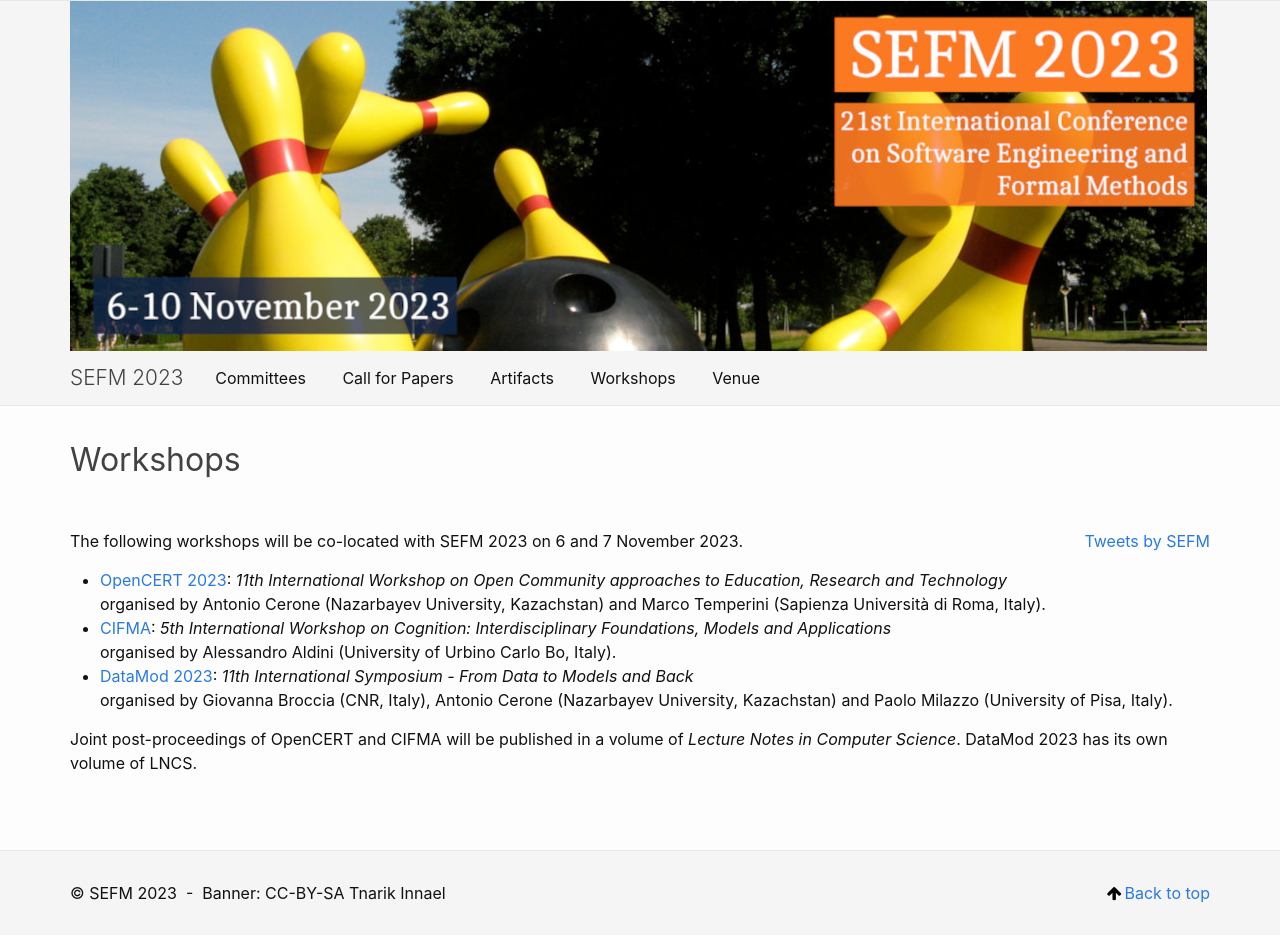
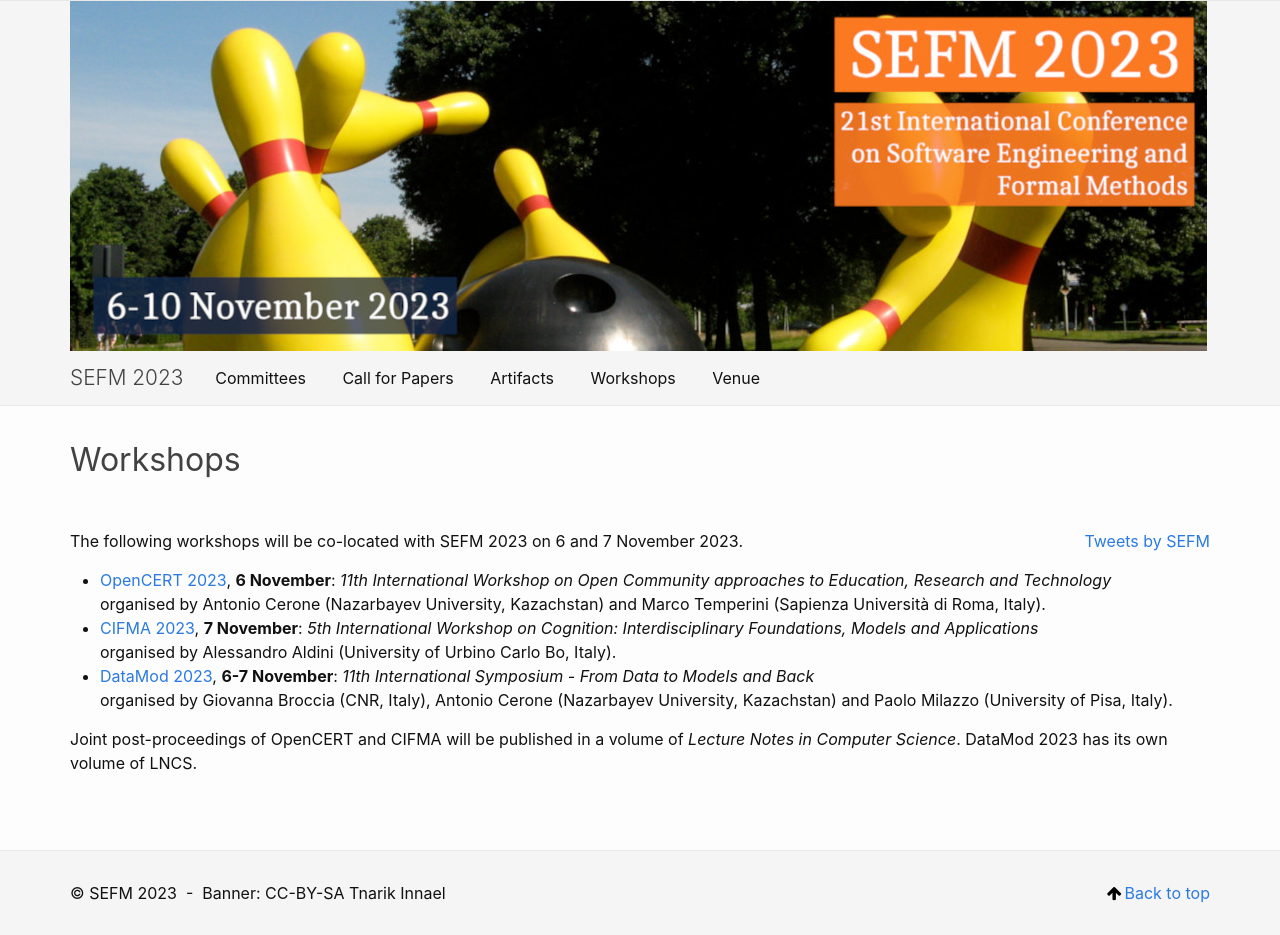
Before and after one commit to sefm-conference/2023, a Jekyll site: the page built from _pages/workshops.md, in a window 1280 px wide. Built offline with Jekyll 4.4.1, drawn with Linux system fonts in a browser that asks for light colours; comment, search, counter and statistics services are not loaded.

Commit message:
Add workshop dates

```diff
--- a/_pages/workshops.md
+++ b/_pages/workshops.md
@@ -7,11 +7,11 @@ order: 7
 
 The following workshops will be co-located with SEFM 2023 on 6 and 7 November 2023.
 
-- [OpenCERT 2023](https://opencert.github.io/): *11th International Workshop on Open Community approaches to Education, Research and Technology*
+- [OpenCERT 2023](https://opencert.github.io/), **6 November**: *11th International Workshop on Open Community approaches to Education, Research and Technology*
 organised by Antonio Cerone (Nazarbayev University, Kazachstan) and Marco Temperini (Sapienza Università di Roma, Italy).
-- [CIFMA](https://cifma.github.io/): *5th International Workshop on Cognition: Interdisciplinary Foundations, Models and Applications*
+- [CIFMA 2023](https://cifma.github.io/), **7 November**: *5th International Workshop on Cognition: Interdisciplinary Foundations, Models and Applications*
 organised by Alessandro Aldini (University of Urbino Carlo Bo, Italy).
-- [DataMod 2023](https://datamod2023.github.io/): *11th International Symposium - From Data to Models and Back*
+- [DataMod 2023](https://datamod2023.github.io/), **6-7 November**: *11th International Symposium - From Data to Models and Back*
 organised by Giovanna Broccia (CNR, Italy), Antonio Cerone (Nazarbayev University, Kazachstan) and Paolo Milazzo (University of Pisa, Italy).
 
 Joint post-proceedings of OpenCERT and CIFMA will be published in a volume of *Lecture Notes in Computer Science*. DataMod 2023 has its own volume of LNCS.
```
